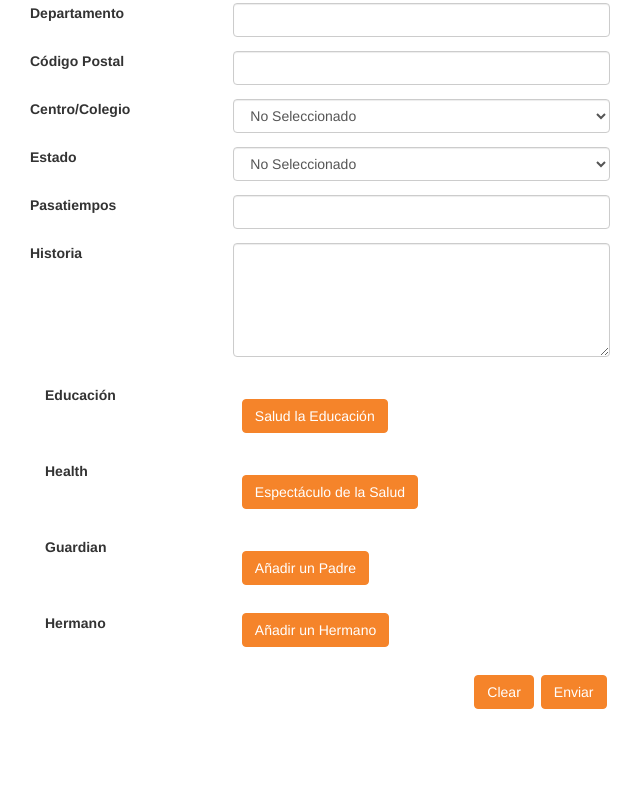
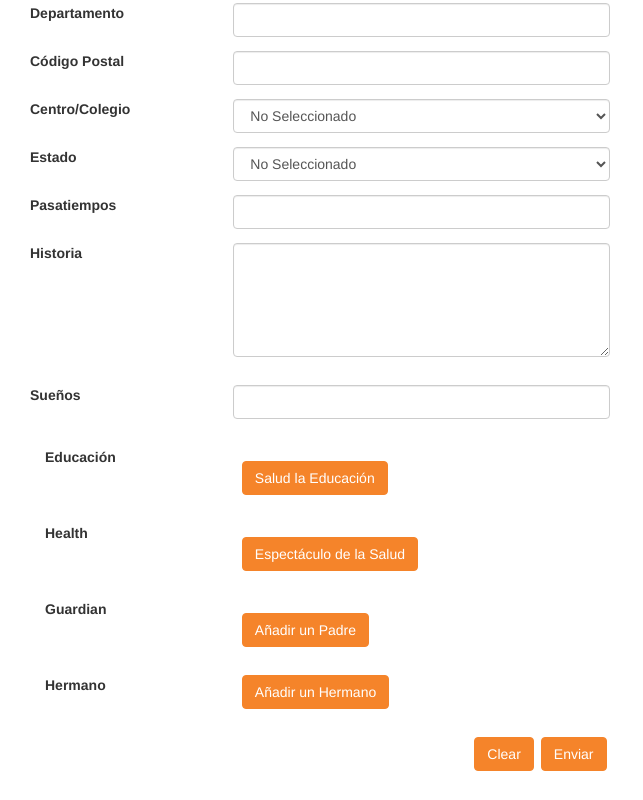
Before and after one commit to joshuarichard/amgg-admin-page, a website: page public/insertchild.html in a window 1280 px wide. Shown: the part 540-1340 px from the top of the page, without its empty margins (0-643 px from the left). Before the commit the page ends 1278 px from the top, so only its background shows below. Drawn offline with nearby package versions, Linux system fonts and the light colour scheme.

Commit message:
added child dreams field #3

```diff
--- a/public/insertchild.html
+++ b/public/insertchild.html
@@ -204,6 +204,10 @@
                 <div class="col-md-8 child-input" style="padding-bottom: 1em;">
                     <textarea id="child-biodata" class="form-control required" rows="5" name="biodata"></textarea>
                 </div>
+                <label class="col-md-4 control-label">Sueños</label>
+                <div class="col-md-8 child-input" style="padding-bottom: 1em;">
+                    <input id="child-dreams" class="form-control required" type="text" name="sueños">
+                </div>
             </div>
 
             <div class="col-md-12 education">
--- a/public/insertchild.js
+++ b/public/insertchild.js
@@ -148,7 +148,9 @@ $(document).ready(function() {
                 data.hermanos[5]['cumpleaños'] = new Date($('#sibling6-birthday-year').val(), $('#sibling6-birthday-month').val() - 1, $('#sibling6-birthday-day').val());
             }
         }
-        //check required fields are filled in
+
+        //check required fields are filled in, if they are not
+        //set border color to red
         var checkFields = function() {
             var passed = true;
             $('.required').each(function() {
@@ -162,6 +164,7 @@ $(document).ready(function() {
         }
 
         //if all required fields are filled in, submit request
+        //else alert user to fill in required fields
         if(checkFields()) {
             // define the request
             $.ajax({
@@ -177,7 +180,7 @@ $(document).ready(function() {
                 }
             });
         } else {
-            alert('Please complete the highlighted fields');
+            alert('Por favor completar los formularios resaltados');
         }
     });
 
```
